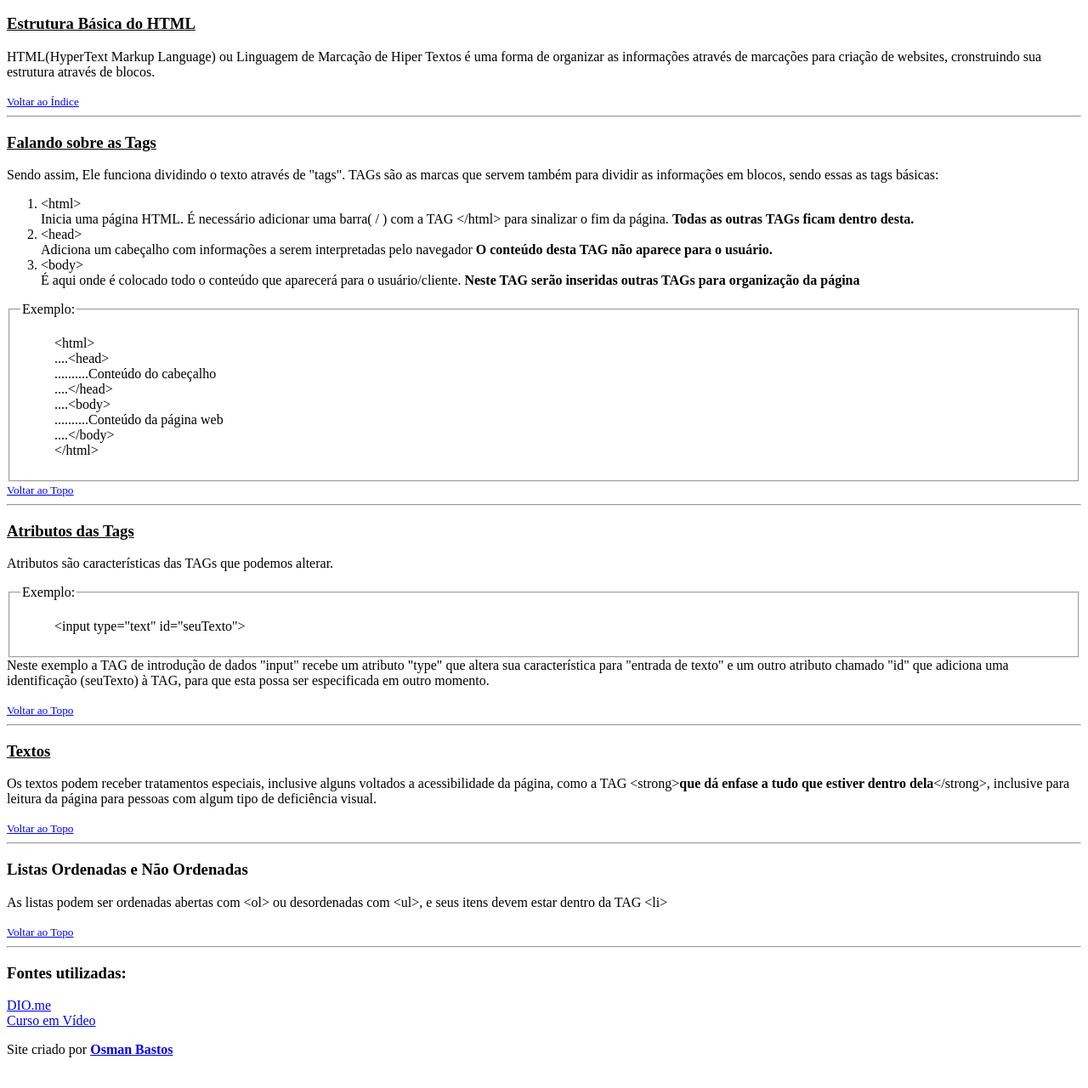
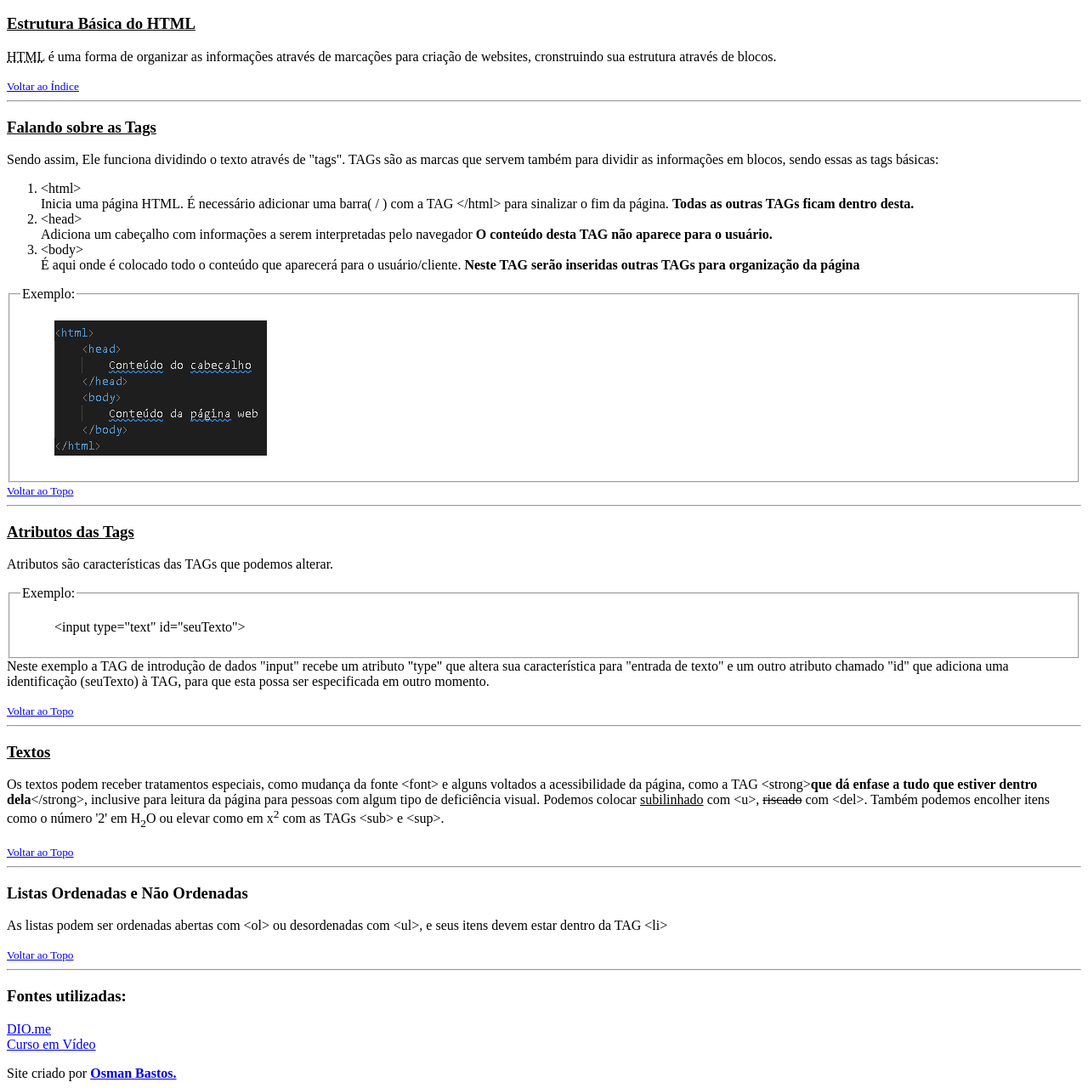
Before and after one commit to osmanbastos/forma--o_HTML, a plain HTML site: page index.html in a window 1280 px wide. Shown: the part 257-1537 px from the top of the page at 85% size. Before the commit the page ends 1509 px from the top, so only its background shows below. Drawn offline with Linux system fonts and the light colour scheme.

Commit message:
adicionadas novas tags e imagem

```diff
--- a/index.html
+++ b/index.html
@@ -21,7 +21,7 @@
     </fieldset>
     <h3 id="estrutura"><u>Estrutura Básica do HTML</u></h3>
     <p>
-        HTML(HyperText Markup Language) ou Linguagem de Marcação de Hiper Textos é uma forma de organizar as informações através de marcações para criação de websites, cronstruindo sua estrutura através de blocos.
+        <abbr title="HyperText Markup Language">HTML</abbr> é uma forma de organizar as informações através de marcações para criação de websites, cronstruindo sua estrutura através de blocos.
     </p>
 
     <small><a href="#indice">Voltar ao Índice</a></small>
@@ -38,16 +38,9 @@
     <fieldset>
         <legend>Exemplo:</legend>
         <blockquote>
-            <p>
-                &lt;html&gt;<br>
-                ....&lt;head&gt;<br>
-                ..........Conteúdo do cabeçalho<br>
-                ....&lt;/head&gt;<br>
-                ....&lt;body&gt;<br>
-                ..........Conteúdo da página web<br>
-                ....&lt;/body&gt;<br>
-                &lt;/html&gt;
-            </p>
+            <picture>
+               <img src="html.png" alt="exemplo de HTML">
+            </picture>
         </fieldset>
     </blockquote>
     <small><a href="#topo">Voltar ao Topo</a></small>
@@ -67,7 +60,8 @@
     <hr>
     <h3 id="textos"><u>Textos</u></h3>
     <p>
-        Os textos podem receber tratamentos especiais, inclusive alguns voltados a acessibilidade da página, como a TAG &lt;strong&gt;<strong>que dá enfase a tudo que estiver dentro dela</strong>&lt;/strong&gt;, inclusive para leitura da página para pessoas com algum tipo de deficiência visual.
+        Os textos podem receber tratamentos especiais, como mudança da fonte &lt;font&gt; e alguns voltados a acessibilidade da página, como a TAG &lt;strong&gt;<strong>que dá enfase a tudo que estiver dentro dela</strong>&lt;/strong&gt;, inclusive para leitura da página para pessoas com algum tipo de deficiência visual.
+        Podemos colocar <u>subilinhado</u> com &lt;u&gt;, <del>riscado</del> com &lt;del&gt;. Também podemos encolher itens como o número '2' em H<sub>2</sub>O ou elevar como em x<sup>2</sup> com as TAGs &lt;sub&gt; e &lt;sup&gt;.
     </p>
     <small><a href="#topo">Voltar ao Topo</a></small>
     <hr>
@@ -83,7 +77,7 @@
         <a href="http://www.cursoemvideo.com.br">Curso em Vídeo</a>
     </p>
     <footer>
-        Site criado por <a href="https://www.linkedin.com/in/osman-bastos" target="_blank"><b>Osman Bastos</b></a>
+        Site criado por <a href="https://www.linkedin.com/in/osman-bastos" target="_blank" title="LinkedIn"><b>Osman Bastos.</b></a>
     </footer>
 </body>
 </html>
```
Also changed, not shown: html.png (added).
